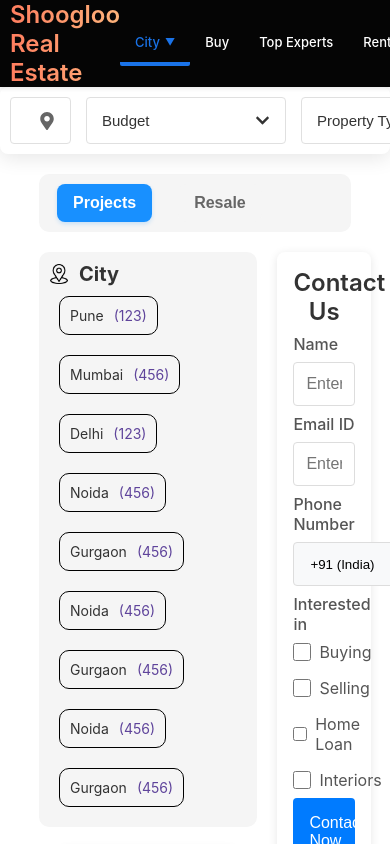
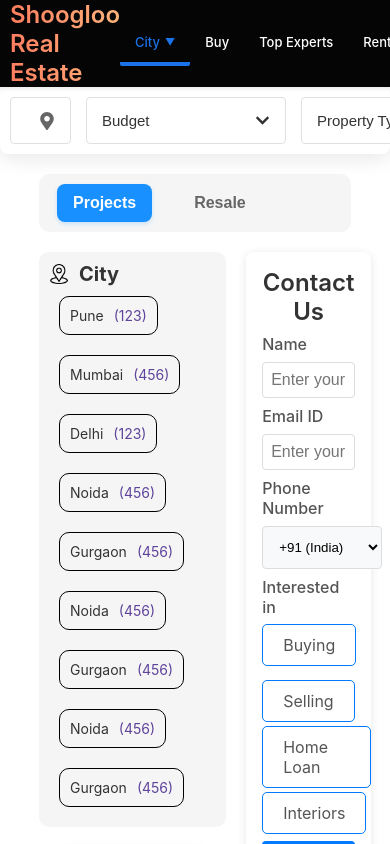
Before and after one commit to Shoogloo-Network/Sgproperty, a React (Vite) app: page /search in a window 390 px wide. Shown: the top 844 px of the page. Built offline with nearby package versions, Linux system fonts and the light colour scheme.

Commit message:
Responsive ness Done

```diff
--- a/src/Components/CardSearchListData.jsx
+++ b/src/Components/CardSearchListData.jsx
@@ -7,7 +7,7 @@ const CardSearchListData = memo(({ cities }) => {
     return (
         <>
            <div style={{display:'flex', width:'80%',justifyContent:'space-between',margin:'auto',gap:'20px'}}>
-            <div style={{width:'70%'}}>
+            <div style={{width:'60%'}}>
           <div style={{display:'flex', flexDirection:'column',backgroundColor:'#F5F5F5',borderRadius:'10px' , padding:'10px'}}>
           <div className='city-title' style={{display:'flex',alignItems:'center',gap:'10px'}}>
         <img src='src/assets/icon/location.png' alt='location' className='city-icon' width={20} height={20}/>
@@ -17,7 +17,7 @@ const CardSearchListData = memo(({ cities }) => {
           </div>
             <SearchFilterWithCards data={cities}/>
             </div>
-            <div style={{width:'30%'}}>
+            <div style={{width:'40%', position:'sticky',top:'50px'}}>
                 <ContactForm/>
             </div>
            </div>
--- a/src/Components/ContactForm.css
+++ b/src/Components/ContactForm.css
@@ -32,7 +32,7 @@
 }
 
 .contact__input {
-  padding: 0.75rem;
+  padding: 0.5rem;
   border: 1px solid #ddd;
   border-radius: 4px;
   font-size: 1rem;
@@ -64,14 +64,14 @@
 
 .contact__interests {
   display: grid;
-  grid-template-columns: repeat(auto-fit, minmax(140px, 1fr));
+  grid-template-columns: repeat(auto-fit, minmax(105px, 1fr));
   gap: 1rem;
 }
 
 .contact__interest-item {
   display: flex;
   align-items: center;
-  gap: 0.5rem;
+  /* gap: 0.5rem; */
 }
 
 .contact__checkbox {
@@ -110,3 +110,49 @@
     grid-template-columns: 1fr;
   }
 }
+
+
+
+.contact__checkbox-button {
+  appearance: none;
+  -webkit-appearance: none;
+  -moz-appearance: none;
+  display: inline-block;
+  padding: 20px 60px;
+  /* border: 1px solid #ccc; */
+  border-radius: 5px;
+  background-color: transparent;
+  cursor: pointer;
+  transition: background-color 0.3s, color 0.3s;
+  font-size: 16px;
+
+  text-align: center;
+  z-index: 1;
+}
+
+.contact__checkbox-button:checked + .contact__checkbox-label {
+  background-color: #007bff;
+  color: white;
+  border-color: #007bff;
+  border-radius: 5px;
+}
+
+.contact__checkbox-label {
+  display: inline-block;
+  padding: 10px 20px;
+  cursor: pointer;
+  transition: background-color 0.3s, color 0.3s;
+  border: 1px solid #007bff;
+  border-radius: 5px;
+}
+
+.contact__checkbox-button:checked + .contact__checkbox-label {
+  background-color: #007bff;
+  color: white;
+}
+
+
+
+.contact__checkbox-label{
+  position: absolute;
+}
--- a/src/Components/ContactForm.jsx
+++ b/src/Components/ContactForm.jsx
@@ -94,7 +94,7 @@ const ContactForm = () => {
           <div className="contact__interests">
             <div className="contact__interest-item">
               <input
-                className="contact__checkbox"
+               className="contact__checkbox-button"
                 type="checkbox"
                 name="interests"
                 value="Buying"
@@ -105,7 +105,7 @@ const ContactForm = () => {
             </div>
             <div className="contact__interest-item">
               <input
-                className="contact__checkbox"
+                className="contact__checkbox-button"
                 type="checkbox"
                 name="interests"
                 value="Selling"
@@ -116,7 +116,7 @@ const ContactForm = () => {
             </div>
             <div className="contact__interest-item">
               <input
-                className="contact__checkbox"
+                className="contact__checkbox-button"
                 type="checkbox"
                 name="interests"
                 value="Home Loan"
@@ -127,7 +127,7 @@ const ContactForm = () => {
             </div>
             <div className="contact__interest-item">
               <input
-                className="contact__checkbox"
+                className="contact__checkbox-button"
                 type="checkbox"
                 name="interests"
                 value="Interiors"
```
